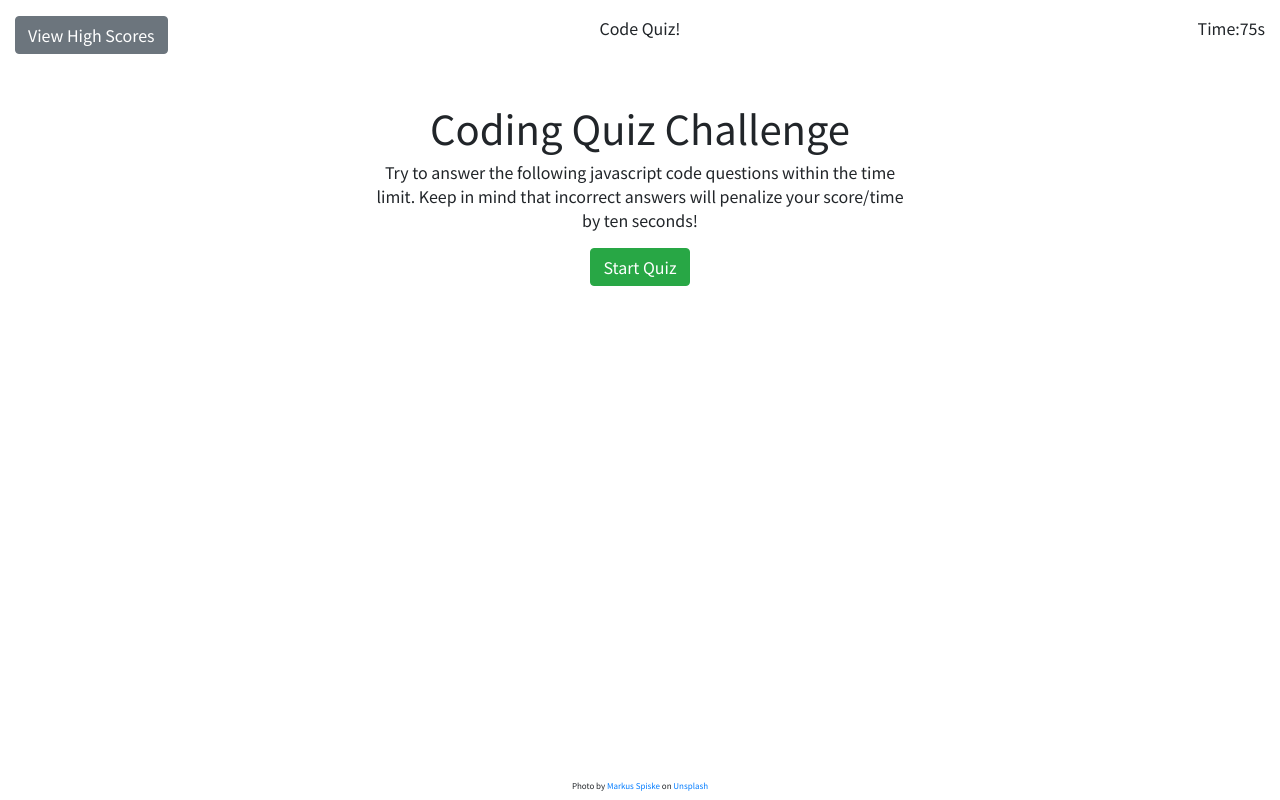
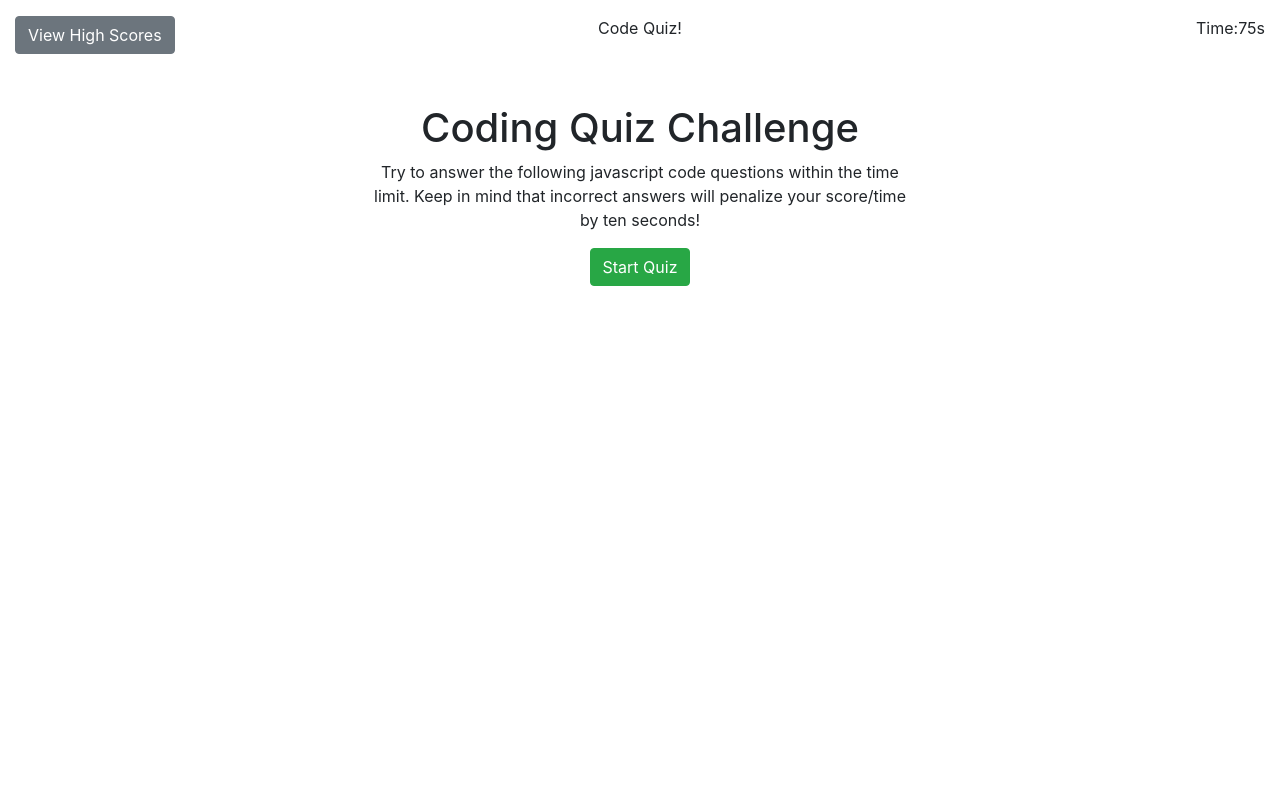
Before and after one commit to jsantosaguilera/hw4, a plain HTML site: page index.html in a window 1280 px wide. Drawn offline with nearby package versions, Linux system fonts and the light colour scheme.

Commit message:
updating code, still need to fix js

```diff
--- a/assets/css/style.css
+++ b/assets/css/style.css
@@ -1,11 +1,3 @@
-/* Google Font */
-@import url('https://fonts.googleapis.com/css2?family=Noto+Sans+TC&display=swap');
-
-* {
-    font-family: 'Noto Sans TC', sans-serif;
-}
-
-/* For sticky footer - used flexbox from https://css-tricks.com/couple-takes-sticky-footer/ */
 html,
 body {
     height: 100%;
@@ -28,12 +20,6 @@ main {
     flex: 1 0 auto;
 }
 
-/* Footer */
-footer {
-    /* css so footer is at bottom of viewport */
-    flex-shrink: 0;
-    font-size: .5rem;
-}
 
 /* hide sections until they are shown via the click events */
 #questions,
@@ -58,26 +44,3 @@ ul.nobullets {
     outline: none;
     background-color: #28a745;
 }
-
-/* Media queries for background image from https://web.dev/optimize-css-background-images-with-media-queries/ */
-
-/* Mobile */
-@media (max-width: 480px) {
-    body {
-        background-color: lightblue;
-    }
-}
-
-/* Tablet */
-@media (min-width: 481px) and (max-width: 1024px) {
-    body {
-        background-image: url(../assets/images/markus-spiske-da7AMukpg2k-unsplash-med.jpg);
-    }
-}
-
-/* Desktop */
-@media (min-width: 1025px) {
-    body {
-        background-image: url(../assets/images/markus-spiske-da7AMukpg2k-unsplash-med.jpg);
-    }
-}
--- a/assets/js/script.js
+++ b/assets/js/script.js
@@ -174,11 +174,13 @@ function addScore(event) {
       });
 
     scoreListEl.innerHTML="";
+
     for (let i = 0; i < scoreList.length; i++) {
         let li = document.createElement("li");
         li.textContent = `${scoreList[i].initials}: ${scoreList[i].score}`;
         scoreListEl.append(li);
     }
+
 
     // Add to local storage
     storeScores();
--- a/index.html
+++ b/index.html
@@ -7,8 +7,7 @@
     <meta name="viewport" content="width=device-width, initial-scale=1.0, shrink-to-fit=no">
 
     <!-- Bootstrap CSS -->
-    <link rel="stylesheet" href="https://stackpath.bootstrapcdn.com/bootstrap/4.5.0/css/bootstrap.min.css"
-        integrity="sha384-9aIt2nRpC12Uk9gS9baDl411NQApFmC26EwAOH8WgZl5MYYxFfc+NcPb1dKGj7Sk" crossorigin="anonymous">
+    <link rel="stylesheet" href="https://stackpath.bootstrapcdn.com/bootstrap/4.5.0/css/bootstrap.min.css" integrity="sha384-9aIt2nRpC12Uk9gS9baDl411NQApFmC26EwAOH8WgZl5MYYxFfc+NcPb1dKGj7Sk" crossorigin="anonymous">
 
     <!-- Local CSS -->
     <link rel="stylesheet" href="./assets/css/style.css">
@@ -111,17 +110,6 @@
         </div>
     </main>
 
-    <!-- Footer -->
-    <!-- Photo credit -->
-    <div class="footer-margin">
-        <footer class="container-fluid p-0">
-            <div class="row p-2 text-center">
-                <div class="col-12">
-                    <p class="mb-0"><span>Photo by <a href="https://unsplash.com/@markusspiske?utm_source=unsplash&amp;utm_medium=referral&amp;utm_content=creditCopyText">Markus Spiske</a> on <a href="https://unsplash.com/s/photos/outline?utm_source=unsplash&amp;utm_medium=referral&amp;utm_content=creditCopyText">Unsplash</a></span></p>
-                </div>
-            </div>
-        </footer>
-    </div>
 
     <!-- Javascript  -->
     <script src="./assets/js/script.js"></script>
```
